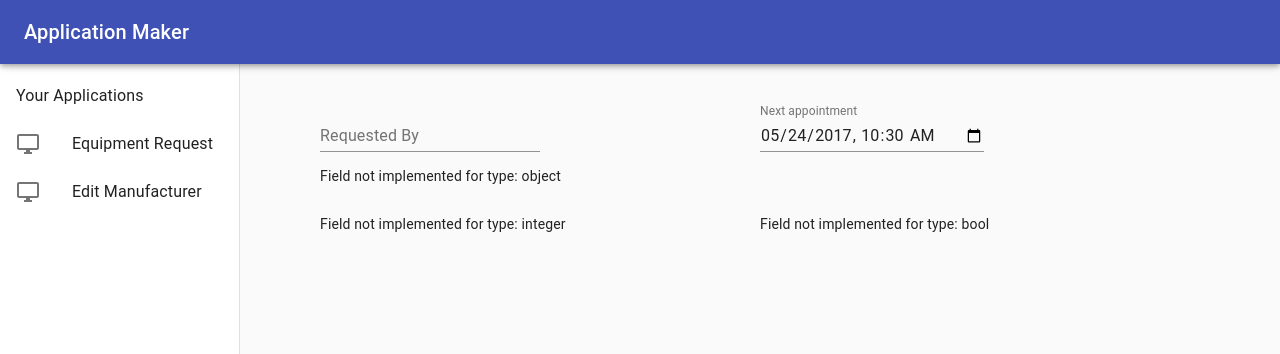
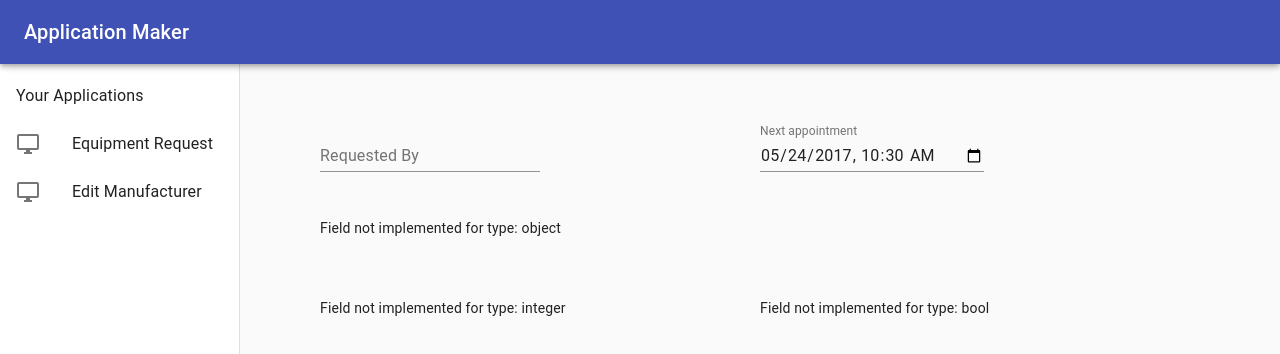
Before and after one commit to chrismendes/test-jsonforms, a React (Create React App) app: page /apps/equipment-request in a window 1280 px wide. Shown: the top 354 px of the page. Built offline with nearby package versions, Linux system fonts and the light colour scheme.

Commit message:
Tweaked client app layout

```diff
--- a/src/appmaker/components/common/ClientAppContainer/ClientAppContainer.js
+++ b/src/appmaker/components/common/ClientAppContainer/ClientAppContainer.js
@@ -6,7 +6,7 @@ import { PinDropSharp } from '@material-ui/icons';
 const ClientAppContainer = (props) => {
 
   return (
-    <main css={css`padding: 40px 80px; width: 100%;`}>
+    <main css={css`padding: 60px 80px; width: 100%;`}>
       {props.children}
     </main>
   );
--- a/src/appmaker/factories/AppFactory/AppFactory.js
+++ b/src/appmaker/factories/AppFactory/AppFactory.js
@@ -45,6 +45,7 @@ const AppFactory = (props) => {
       <div css={css`
         display: grid;
         grid-template-columns: 50% 50%;
+        grid-auto-rows: 80px;
       `}>
 
         {fieldConfig.map(function(field, i) {
```
